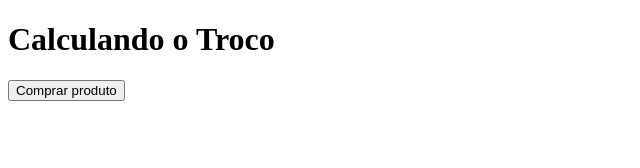
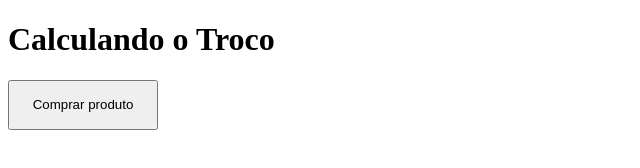
Before and after one commit to andreluistavaresmossignato/javascript, a plain HTML site: page desafios/desafio004/index.html in a window 1280 px wide. Shown: the whole page, without its empty margins (0-640 px from the left). Drawn offline with Linux system fonts and the light colour scheme.

Commit message:
atualizei Desafio 004

```diff
--- a/desafios/desafio004/index.html
+++ b/desafios/desafio004/index.html
@@ -4,6 +4,18 @@
     <meta charset="UTF-8">
     <meta name="viewport" content="width=device-width, initial-scale=1.0">
     <title>Calcula Troco</title>
+    <style>
+
+        button{
+            width: 150px;
+            height: 50px;
+        }
+
+        button:hover{
+            background-color: lightcyan;
+        }
+
+    </style>
 </head>
 <body>
 
```
